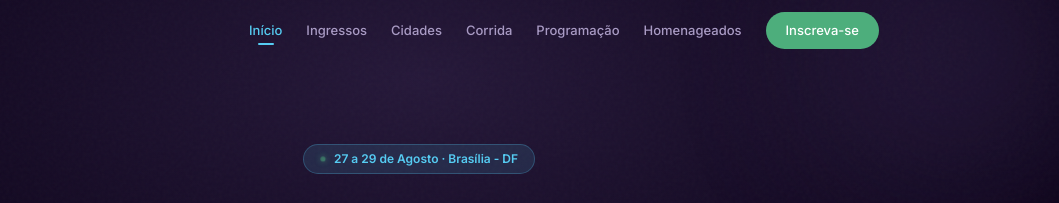
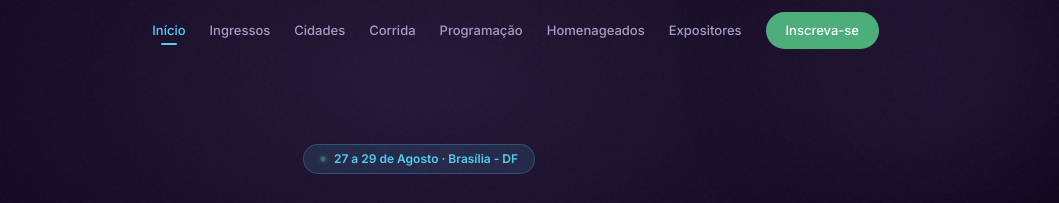
Before and after one commit to brunnofalcao/nb2026, a plain HTML site: page index.html in a window 1280 px wide. Shown: the top 203 px of the page, 221-1280 px from the left. Drawn offline with Linux system fonts and the light colour scheme.

Commit message:
Update index.html

```diff
--- a/index.html
+++ b/index.html
@@ -447,8 +447,8 @@ details[open] summary::after{content:'−'}
 <div id="app" style="background:#080014;min-height:100vh">
 
 <!-- HEADER -->
-<header class="hdr" id="hdr"><div class="hdr-in"><div class="logo" onclick="go('home')"><img class="logo-img" src="https://res.cloudinary.com/dlzrfhwin/image/upload/v1775583229/nb_logotipo_hor_05_wqsydv.png" alt="Nutrição Brasil"></div><nav class="nav-d"><a href="#" onclick="go('home');return false" id="n-home">Início</a><a href="#" onclick="go('ingressos');return false" id="n-ingressos">Ingressos</a><a href="#" onclick="go('cidades');return false" id="n-cidades">Cidades</a><a href="#" onclick="go('corrida');return false" id="n-corrida">Corrida</a><a href="#" onclick="go('programacao');return false" id="n-programacao">Programação</a><a href="#" onclick="go('hall');return false" id="n-hall">Homenageados</a><a class="hdr-btn" href="#" onclick="go('ingressos');return false" style="color:#fff!important">Inscreva-se</a></nav><button class="menu-btn" onclick="openS()" aria-label="Menu">☰</button></div></header>
-<div class="sheet" id="sheet" onclick="closeS()"><div class="sheet-ov"></div><div class="sheet-p" onclick="event.stopPropagation()"><div class="sheet-h"></div><a href="#" onclick="go('home');return false">Início</a><a href="#" onclick="go('ingressos');return false">Ingressos</a><a href="#" onclick="go('cidades');return false">Cidades</a><a href="#" onclick="go('corrida');return false">Corrida</a><a href="#" onclick="go('programacao');return false">Programação</a><a href="#" onclick="go('hall');return false">Homenageados</a><a class="btn-s" href="#" onclick="go('ingressos');return false">Inscreva-se</a></div></div>
+<header class="hdr" id="hdr"><div class="hdr-in"><div class="logo" onclick="go('home')"><img class="logo-img" src="https://res.cloudinary.com/dlzrfhwin/image/upload/v1775583229/nb_logotipo_hor_05_wqsydv.png" alt="Nutrição Brasil"></div><nav class="nav-d"><a href="#" onclick="go('home');return false" id="n-home">Início</a><a href="#" onclick="go('ingressos');return false" id="n-ingressos">Ingressos</a><a href="#" onclick="go('cidades');return false" id="n-cidades">Cidades</a><a href="#" onclick="go('corrida');return false" id="n-corrida">Corrida</a><a href="#" onclick="go('programacao');return false" id="n-programacao">Programação</a><a href="#" onclick="go('hall');return false" id="n-hall">Homenageados</a><a href="https://expositores.nutricaobrasil.com.br/" target="_blank">Expositores</a><a class="hdr-btn" href="#" onclick="go('ingressos');return false" style="color:#fff!important">Inscreva-se</a></nav><button class="menu-btn" onclick="openS()" aria-label="Menu">☰</button></div></header>
+<div class="sheet" id="sheet" onclick="closeS()"><div class="sheet-ov"></div><div class="sheet-p" onclick="event.stopPropagation()"><div class="sheet-h"></div><a href="#" onclick="go('home');return false">Início</a><a href="#" onclick="go('ingressos');return false">Ingressos</a><a href="#" onclick="go('cidades');return false">Cidades</a><a href="#" onclick="go('corrida');return false">Corrida</a><a href="#" onclick="go('programacao');return false">Programação</a><a href="#" onclick="go('hall');return false">Homenageados</a><a href="https://expositores.nutricaobrasil.com.br/" target="_blank">Expositores</a><a class="btn-s" href="#" onclick="go('ingressos');return false">Inscreva-se</a></div></div>
 
 <!-- ══════ HOME ══════ -->
 <div class="pg on" id="pg-home">
@@ -845,7 +845,7 @@ details[open] summary::after{content:'−'}
 </div>
 
 <!-- FOOTER -->
-<footer class="ftr"><img class="ftr-logo-img" src="https://res.cloudinary.com/dlzrfhwin/image/upload/v1775583229/nb_logotipo_hor_05_wqsydv.png" alt="Nutrição Brasil"><p>O evento que lidera a discussão sobre metabolismo, mente, músculo e o futuro da saúde no Brasil.</p><div class="ftr-links"><a href="#" onclick="go('home');return false">Início</a><a href="#" onclick="go('ingressos');return false">Ingressos</a><a href="#" onclick="go('cidades');return false">Cidades</a><a href="#" onclick="go('corrida');return false">Corrida</a><a href="#" onclick="go('programacao');return false">Programação</a><a href="#" onclick="go('hall');return false">Homenageados</a></div><div class="ftr-leg"><img class="sp-logo" src="https://email-editor-production.s3.amazonaws.com/images/222578/Science%20Play%20-%20Negativa.png" alt="Science Play"><br>Science Play Cursos LTDA · CNPJ 33.612.911/0001-29</div></footer>
+<footer class="ftr"><img class="ftr-logo-img" src="https://res.cloudinary.com/dlzrfhwin/image/upload/v1775583229/nb_logotipo_hor_05_wqsydv.png" alt="Nutrição Brasil"><p>O evento que lidera a discussão sobre metabolismo, mente, músculo e o futuro da saúde no Brasil.</p><div class="ftr-links"><a href="#" onclick="go('home');return false">Início</a><a href="#" onclick="go('ingressos');return false">Ingressos</a><a href="#" onclick="go('cidades');return false">Cidades</a><a href="#" onclick="go('corrida');return false">Corrida</a><a href="https://expositores.nutricaobrasil.com.br/" target="_blank">Expositores</a><a href="#" onclick="go('programacao');return false">Programação</a><a href="#" onclick="go('hall');return false">Homenageados</a></div><div class="ftr-leg"><img class="sp-logo" src="https://email-editor-production.s3.amazonaws.com/images/222578/Science%20Play%20-%20Negativa.png" alt="Science Play"><br>Science Play Cursos LTDA · CNPJ 33.612.911/0001-29</div></footer>
 
 <!-- WHATSAPP + DOCK + PROGRESS -->
 <div class="progress-bar" id="progBar"></div>
```
